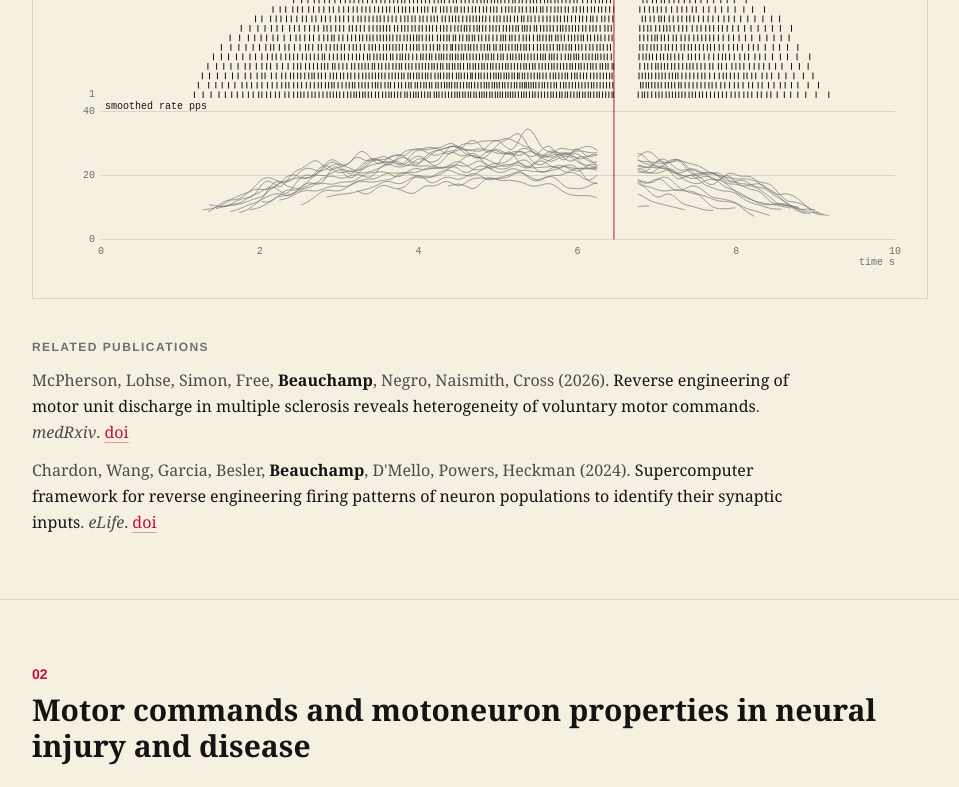
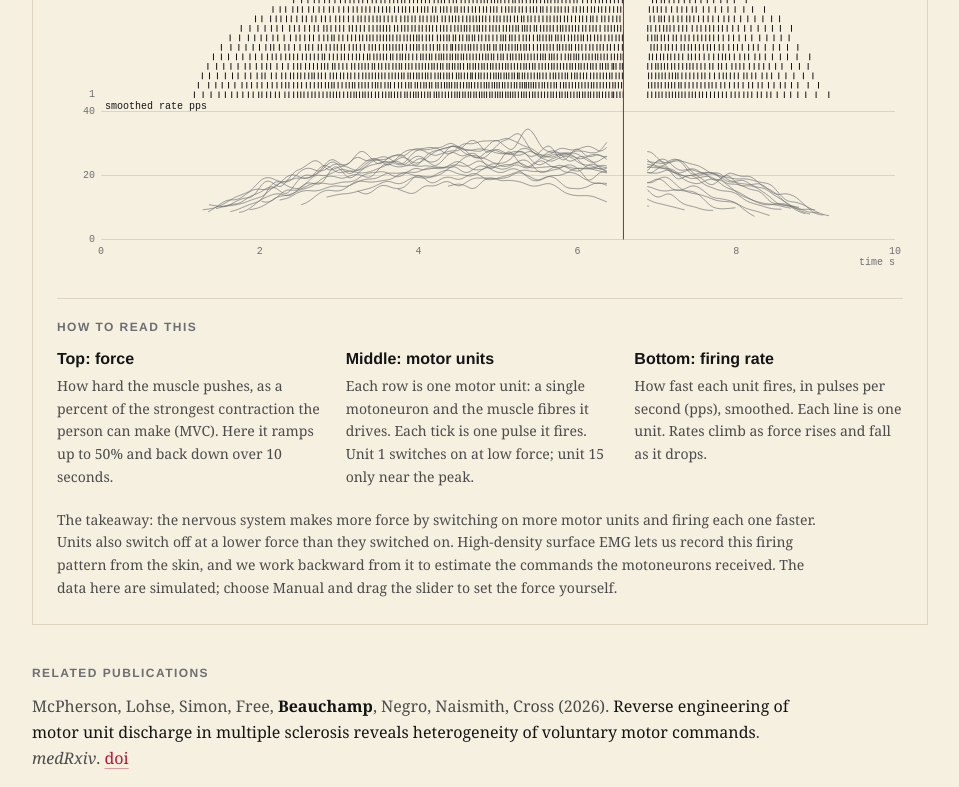
Before and after one commit to devansh-gr/Beauchamp_Lab, a React (Vite) app in the folder site/: page /research in a window 1280 px wide. Shown: the part 1072-1859 px from the top of the page, without its empty margins (64-1023 px from the left). Built offline with nearby package versions, Linux system fonts and the light colour scheme; no server answers.

Commit message:
Recruitment chart: plain-language 'How to read this' key

```diff
--- a/site/src/components/research/ProjectViz.tsx
+++ b/site/src/components/research/ProjectViz.tsx
@@ -100,6 +100,43 @@ export function PathwayFigure() {
   )
 }
 
+const RASTER_KEY = [
+  {
+    title: 'Top: force',
+    body: 'How hard the muscle pushes, as a percent of the strongest contraction the person can make (MVC). Here it ramps up to 50% and back down over 10 seconds.',
+  },
+  {
+    title: 'Middle: motor units',
+    body: 'Each row is one motor unit: a single motoneuron and the muscle fibres it drives. Each tick is one pulse it fires. Unit 1 switches on at low force; unit 15 only near the peak.',
+  },
+  {
+    title: 'Bottom: firing rate',
+    body: 'How fast each unit fires, in pulses per second (pps), smoothed. Each line is one unit. Rates climb as force rises and fall as it drops.',
+  },
+]
+
+function RasterKey() {
+  return (
+    <div className="mt-6 border-t border-steel pt-5">
+      <p className="text-xs font-bold uppercase tracking-[0.12em] text-iron">How to read this</p>
+      <dl className="mt-3 grid gap-5 sm:grid-cols-3">
+        {RASTER_KEY.map((k) => (
+          <div key={k.title}>
+            <dt className="font-semibold text-ink-2">{k.title}</dt>
+            <dd className="mt-1 font-serif text-sm leading-relaxed text-body">{k.body}</dd>
+          </div>
+        ))}
+      </dl>
+      <p className="mt-5 max-w-3xl font-serif text-sm leading-relaxed text-body">
+        The takeaway: the nervous system makes more force by switching on more motor units and firing each one faster.
+        Units also switch off at a lower force than they switched on. High-density surface EMG lets us record this
+        firing pattern from the skin, and we work backward from it to estimate the commands the motoneurons received. The
+        data here are simulated; choose Manual and drag the slider to set the force yourself.
+      </p>
+    </div>
+  )
+}
+
 export function ProjectViz({ viz }: { viz: Project['viz'] }) {
   if (!viz) return null
   const cls = 'h-[460px] w-full'
@@ -107,7 +144,12 @@ export function ProjectViz({ viz }: { viz: Project['viz'] }) {
   return (
     <Suspense fallback={<div className={cls} aria-hidden />}>
       <div className="border border-steel p-4 sm:p-6">
-        {viz === 'RecruitmentRaster' && <RecruitmentRaster className={cls} />}
+        {viz === 'RecruitmentRaster' && (
+          <>
+            <RecruitmentRaster className={cls} />
+            <RasterKey />
+          </>
+        )}
         {viz === 'NeuromodDial' && <NeuromodDial className={cls} />}
       </div>
     </Suspense>
```
